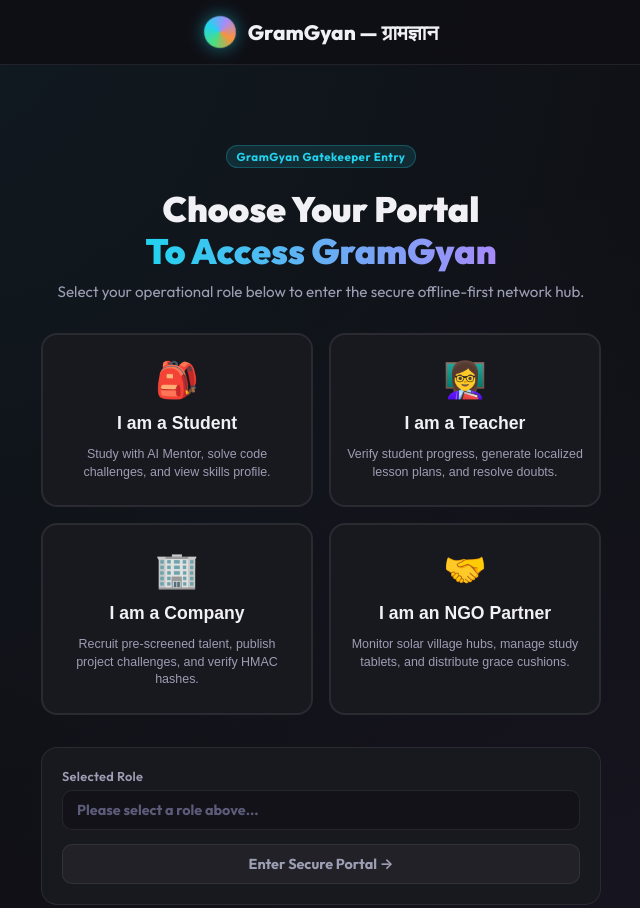
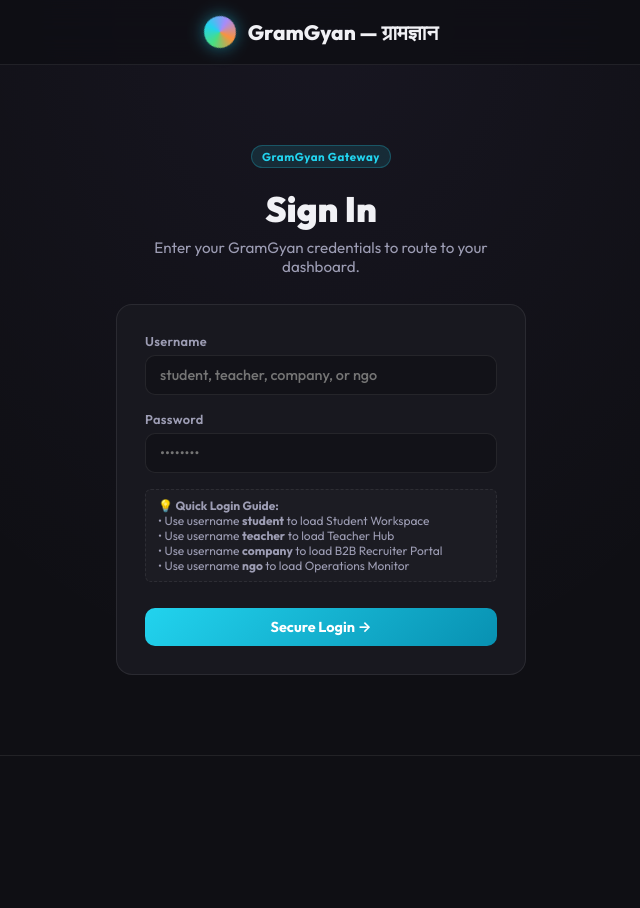
Before and after one commit to Anwesha11111/ANWAYU, a website: page gramgyan-frontend/index.html in a window 1280 px wide. Shown: the top 908 px of the page, without its empty margins (319-959 px from the left). After the commit the page ends 821 px from the top, so only its background shows below. Drawn offline with Linux system fonts and the light colour scheme.

Commit message:
feat: login page with username and password authentication routing to respective portal webpages

```diff
--- a/gramgyan-frontend/index.html
+++ b/gramgyan-frontend/index.html
@@ -3,45 +3,19 @@
 <head>
   <meta charset="UTF-8">
   <meta name="viewport" content="width=device-width, initial-scale=1.0">
-  <title>GramGyan — Gatekeeper Portal Entry</title>
+  <title>GramGyan — Gatekeeper Login</title>
   <meta name="description" content="Entry portal for Students, Teachers, NGO Operations, and B2B Company Partners.">
   <link rel="stylesheet" href="style.css">
   <style>
     .login-container {
-      max-width: 600px;
+      max-width: 450px;
       margin: 80px auto;
       padding: 0 20px;
       text-align: center;
     }
-    .role-grid {
-      display: grid;
-      grid-template-columns: 1fr 1fr;
-      gap: 16px;
-      margin: 32px 0;
+    body {
+      background-image: radial-gradient(ellipse at 50% 0%, rgba(167,139,250,0.06) 0%, transparent 60%);
     }
-    .role-btn {
-      background: var(--bg-card);
-      border: 2px solid var(--border);
-      border-radius: var(--radius);
-      padding: 24px 16px;
-      cursor: pointer;
-      transition: var(--transition);
-      display: flex;
-      flex-direction: column;
-      align-items: center;
-      gap: 12px;
-    }
-    .role-btn:hover {
-      border-color: var(--border-strong);
-      transform: translateY(-2px);
-    }
-    .role-btn.selected-s { border-color: var(--accent-student); background: rgba(34,211,238,0.06); box-shadow: var(--shadow-glow-cyan); }
-    .role-btn.selected-t { border-color: var(--accent-teacher); background: rgba(167,139,250,0.06); box-shadow: var(--shadow-glow-violet); }
-    .role-btn.selected-c { border-color: var(--accent-company); background: rgba(251,146,60,0.06); box-shadow: var(--shadow-glow-orange); }
-    .role-btn.selected-n { border-color: var(--accent-ngo); background: rgba(74,222,128,0.06); box-shadow: var(--shadow-glow-green); }
-    .role-icon { font-size: 2.2rem; }
-    .role-title { font-weight: 800; font-size: 1.1rem; color: var(--text-primary); }
-    .role-desc { font-size: 0.78rem; color: var(--text-secondary); line-height: 1.4; }
   </style>
 </head>
 <body>
@@ -55,48 +29,34 @@
   </nav>
 
   <div class="login-container">
-    <div class="badge badge-cyan" style="display:inline-flex;margin-bottom:20px;">GramGyan Gatekeeper Entry</div>
-    <h1 style="font-size: 2.2rem; font-weight: 900; line-height: 1.2;">
-      Choose Your Portal<br>
-      <span style="background: linear-gradient(90deg, var(--accent-student), var(--accent-teacher)); -webkit-background-clip: text; -webkit-text-fill-color: transparent;">To Access GramGyan</span>
+    <div class="badge badge-cyan" style="display:inline-flex;margin-bottom:20px;">GramGyan Gateway</div>
+    <h1 style="font-size: 2.2rem; font-weight: 900; line-height: 1.2; margin-bottom: 8px;">
+      Sign In
     </h1>
-    <p style="color:var(--text-secondary); margin-top:10px; font-size:0.95rem;">Select your operational role below to enter the secure offline-first network hub.</p>
+    <p style="color:var(--text-secondary); margin-bottom:28px; font-size:0.95rem;">Enter your GramGyan credentials to route to your dashboard.</p>
 
-    <!-- Role selection grid -->
-    <div class="role-grid">
-      <button class="role-btn" id="btn-student" onclick="selectRole('student')">
-        <span class="role-icon">🎒</span>
-        <span class="role-title">I am a Student</span>
-        <span class="role-desc">Study with AI Mentor, solve code challenges, and view skills profile.</span>
-      </button>
+    <!-- Login card -->
+    <div class="card" style="padding:28px; display:flex; flex-direction:column; gap:16px; text-align:left;">
+      <div class="form-group">
+        <label for="username-input">Username</label>
+        <input class="form-input" id="username-input" placeholder="student, teacher, company, or ngo" required>
+      </div>
 
-      <button class="role-btn" id="btn-teacher" onclick="selectRole('teacher')">
-        <span class="role-icon">👩‍🏫</span>
-        <span class="role-title">I am a Teacher</span>
-        <span class="role-desc">Verify student progress, generate localized lesson plans, and resolve doubts.</span>
-      </button>
+      <div class="form-group">
+        <label for="password-input">Password</label>
+        <input type="password" class="form-input" id="password-input" placeholder="••••••••" required>
+      </div>
 
-      <button class="role-btn" id="btn-company" onclick="selectRole('company')">
-        <span class="role-icon">🏢</span>
-        <span class="role-title">I am a Company</span>
-        <span class="role-desc">Recruit pre-screened talent, publish project challenges, and verify HMAC hashes.</span>
-      </button>
+      <div style="font-size:0.75rem; color:var(--text-secondary); background:rgba(255,255,255,0.02); padding:8px 12px; border-radius:6px; border:1px dashed var(--border);">
+        💡 <strong>Quick Login Guide:</strong><br>
+        • Use username <strong>student</strong> to load Student Workspace<br>
+        • Use username <strong>teacher</strong> to load Teacher Hub<br>
+        • Use username <strong>company</strong> to load B2B Recruiter Portal<br>
+        • Use username <strong>ngo</strong> to load Operations Monitor
+      </div>
 
-      <button class="role-btn" id="btn-ngo" onclick="selectRole('ngo')">
-        <span class="role-icon">🤝</span>
-        <span class="role-title">I am an NGO Partner</span>
-        <span class="role-desc">Monitor solar village hubs, manage study tablets, and distribute grace cushions.</span>
-      </button>
-    </div>
-
-    <!-- Login form fields -->
-    <div class="card" style="padding:20px; display:flex; flex-direction:column; gap:14px; text-align:left;">
-      <div class="form-group">
-        <label>Selected Role</label>
-        <input class="form-input" id="selected-role-display" readonly value="Please select a role above..." style="color:var(--text-muted); font-weight:700;">
-      </div>
-      <button class="btn btn-ghost w-full" id="login-submit" disabled onclick="enterPortal()">
-        Enter Secure Portal →
+      <button class="btn btn-cyan w-full" style="margin-top:10px;" onclick="handleLogin()">
+        Secure Login →
       </button>
     </div>
   </div>
@@ -104,52 +64,31 @@
   <!-- FOOTER -->
   <footer style="margin-top:80px;border-top:1px solid var(--border);padding:24px 40px;display:flex;justify-content:space-between;align-items:center;font-size:0.8rem;color:var(--text-muted);">
     <span>© 2026 GramGyan — ग्रामज्ञान</span>
-    <span>Multi-Role Gatekeeper Network · v1.2.0</span>
+    <span>Secure Node Authentication · v1.3.0</span>
   </footer>
 
   <script>
-    let selectedRole = null;
+    function handleLogin() {
+      const user = document.getElementById('username-input').value.trim().toLowerCase();
+      const pass = document.getElementById('password-input').value;
 
-    function selectRole(role) {
-      selectedRole = role;
-
-      // Clear selections
-      document.querySelectorAll('.role-btn').forEach(btn => {
-        btn.className = 'role-btn';
-      });
-
-      // Highlight selected
-      const displayInput = document.getElementById('selected-role-display');
-      const submitBtn = document.getElementById('login-submit');
-
-      if (role === 'student') {
-        document.getElementById('btn-student').classList.add('selected-s');
-        displayInput.value = 'STUDENT PORTAL ACCESS';
-        displayInput.style.color = 'var(--accent-student)';
-        submitBtn.className = 'btn btn-cyan w-full';
-      } else if (role === 'teacher') {
-        document.getElementById('btn-teacher').classList.add('selected-t');
-        displayInput.value = 'TEACHER HUB ACCESS';
-        displayInput.style.color = 'var(--accent-teacher)';
-        submitBtn.className = 'btn btn-violet w-full';
-      } else if (role === 'company') {
-        document.getElementById('btn-company').classList.add('selected-c');
-        displayInput.value = 'COMPANY PARTNER ACCESS';
-        displayInput.style.color = 'var(--accent-company)';
-        submitBtn.className = 'btn btn-orange w-full';
-      } else if (role === 'ngo') {
-        document.getElementById('btn-ngo').classList.add('selected-n');
-        displayInput.value = 'NGO OPERATIONS CONTROL';
-        displayInput.style.color = 'var(--accent-ngo)';
-        submitBtn.className = 'btn btn-green w-full';
+      if (!user || !pass) {
+        alert('Please fill out both username and password fields.');
+        return;
       }
 
-      submitBtn.disabled = false;
-    }
-
-    function enterPortal() {
-      if (!selectedRole) return;
-      window.location.href = selectedRole + '.html';
+      // Route based on username
+      if (user === 'student') {
+        window.location.href = 'student.html';
+      } else if (user === 'teacher') {
+        window.location.href = 'teacher.html';
+      } else if (user === 'company') {
+        window.location.href = 'company.html';
+      } else if (user === 'ngo') {
+        window.location.href = 'ngo.html';
+      } else {
+        alert('Invalid username. Please use: student, teacher, company, or ngo.');
+      }
     }
   </script>
 
```
